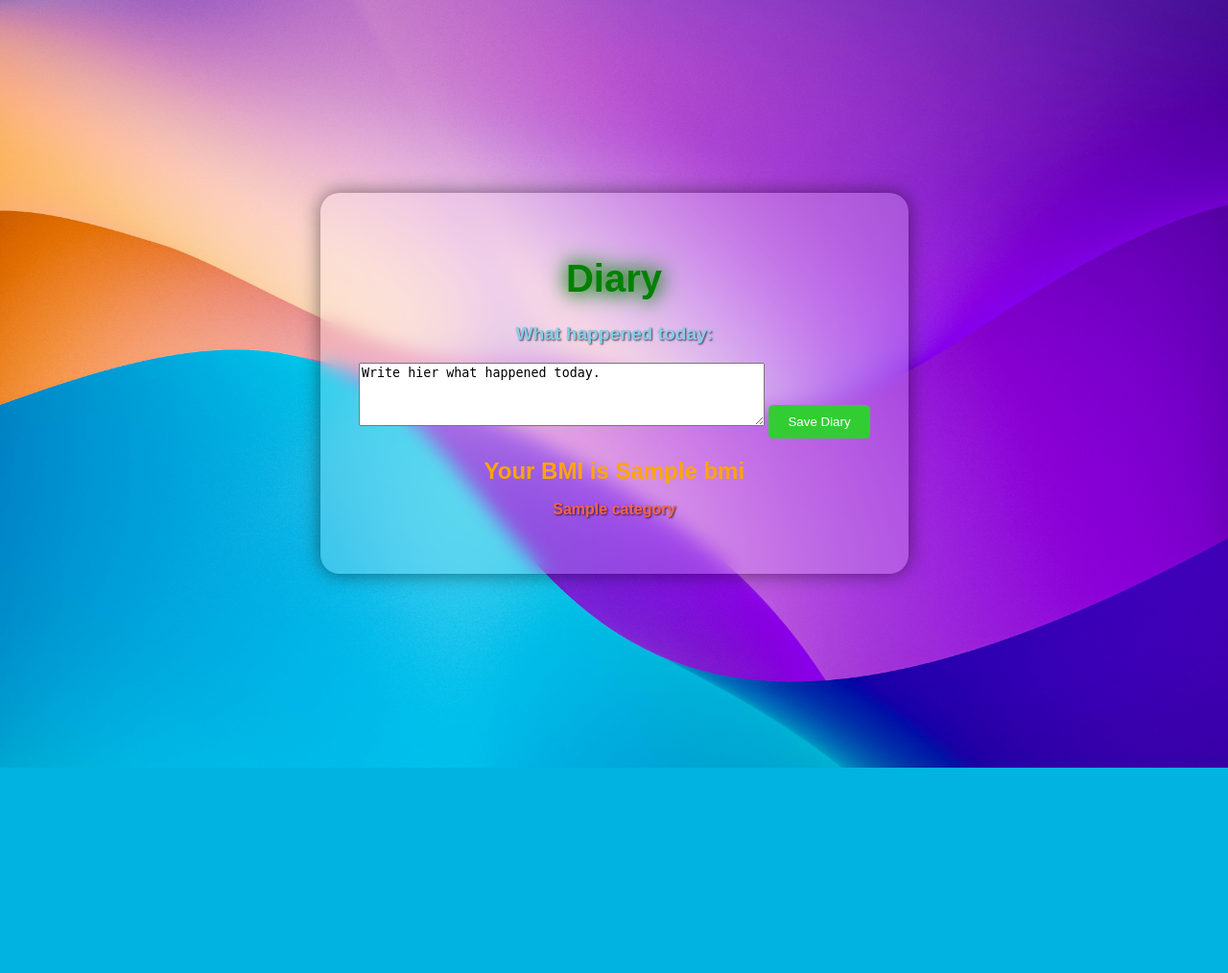
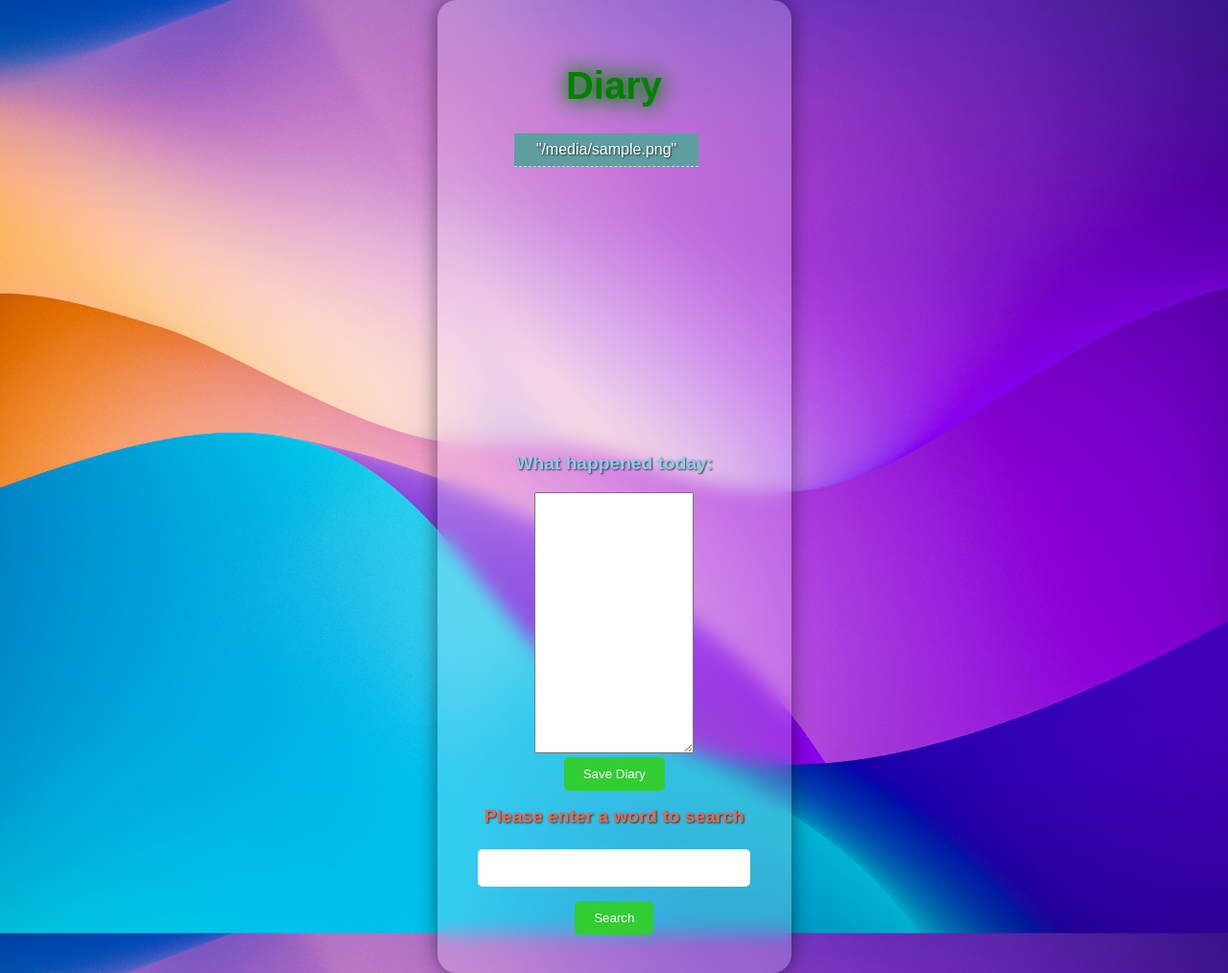
Before and after one commit to anzak-hub/Diary_Flask, a Python web app: template templates/index.html in a window 1280 px wide. Shown: the whole page at 96% size. Before the commit the page ends 800 px from the top, so only its background shows below. Run offline with Jinja, Linux system fonts and the light colour scheme; the template is opened without the code that fills it: most values are stand-ins (such as "Sample title", 1, 10 or a date in 2020).

Commit message:
branch anzhela develop double click functionality on a list of text files

```diff
--- a/static/styles.css
+++ b/static/styles.css
@@ -9,7 +9,8 @@
     display: flex;
     justify-content: center;
     align-items: center;
-    height: 100vh;
+    /*height: 100vh;
+    width: 100vh;*/
     color: #fff;
     text-shadow: 1px 1px 2px rgba(0, 0, 0, 0.7);
 }
@@ -19,7 +20,7 @@
     backdrop-filter: blur(10px);
     border-radius: 20px;
     padding: 40px; /* Größeres Padding für die größere Box */
-    max-width: 700px; /* Deutlich größere Box */
+    /*max-width: 700px; /* Deutlich größere Box */
     text-align: center;
     box-shadow: 0 0 20px rgba(0, 0, 0, 0.5);
     animation: pop 0.5s ease-out;
@@ -36,7 +37,7 @@
     font-size: 1.2em; /* Größere Labels */
 }
 
-form input[type="number"] {
+form input[type="text"] {
     padding: 10px; /* Mehr Padding für größere Felder */
     border: 2px solid #fff;
     border-radius: 5px;
@@ -45,7 +46,7 @@
     transition: 0.3s;
 }
 
-form input[type="number"]:focus {
+form input[type="text"]:focus {
     border-color: #ff69b4; /* Pink */
     background-color: rgba(255, 255, 255, 0.3);
 }
@@ -101,3 +102,53 @@
         transform: translateY(-5px);
     }
 }
+
+#leftsideMenu ul li {
+    border-bottom: 1px dashed lightgray;
+    background-color: cadetblue;
+    padding: 8px 20px 8px 20px;
+    color: white;
+    display: block;
+}
+
+#leftsideMenu ul li a {
+    padding: 8px 20px 8px 20px;
+    color: white;
+    display: block;
+}
+
+#leftsideMenu ul li:hover {
+    background-color: lightgreen;
+    transition: 0.5s;
+    padding-left: 30px;
+    padding-right: 10px;
+}
+
+#leftsideMenu ul li.selected {
+    background-color: lightgreen;
+    transition: 0.5s;
+    padding-left: 30px;
+    padding-right: 10px;
+}
+
+#leftsideMenu ul li:focus {
+    background: lightgreen;
+  }
+
+#leftsideMenu ul li.selected {
+    background: lightgreen;
+}
+
+#leftsideMenu ul{
+    width: 12em;
+    height: 20em;
+    overflow: scroll;
+    overflow-x: hidden;
+}
+
+#diaryInput{
+    width: 12em;
+    height: 20em;
+    overflow: scroll;
+    overflow-x: hidden;
+}
--- a/templates/index.html
+++ b/templates/index.html
@@ -5,6 +5,7 @@
     <meta name="viewport" content="width=device-width, initial-scale=1.0">
     <title>My Diary</title>
     <link rel="stylesheet" href="{{ url_for('static', filename='styles.css') }}">
+    <script src="{{url_for('static', filename='javascriptfile.js')}}"></script>
 </head>
 <body>
     <div class="container">
@@ -13,18 +14,32 @@
             <!--label for="height">Height (cm)</label-->
             <!--input type="number" name="height" id="height" required><br><br-->
 
-            <p><label for="diaryInput">What happened today:</label></p>
-            <textarea id="diaryInput" name="diaryInput" rows="4" cols="50">Write hier what happened today.</textarea>
+            <section>
+                <div id="leftsideMenu" name="comp_select" class="items">
+                    <ul style="list-style-type:none", class="files_names_list">
+                        {% for file in files %}
+                            <li class="file_name"  tabindex="1" ondblclick = "handleDoubleClick('{{ loop.index }}')">
+                                "{{file}}"
+                            </li>
+                        {% endfor %}
+                    </ul>
+                </div>
 
+                <p><label for="diaryInput">What happened today:</label></p>
+                <textarea id="diaryInput" name="diaryInput" rows="4" cols="50">{{ message }}</textarea>
+            </section>
             <!--label for="weight">Weight (kg)</label-->
             <!--input type="number" name="weight" id="weight" required><br><br-->
 
-            <input type="submit" value="Save Diary">
+            <input type="submit" name="save" value="Save Diary">
+
+            <label>
+                <p>Please enter a word to search</p>
+                <input type="text" id="wordToSearch" name="wordToSearch" maxlength="20">
+            </label>
+            <input type="submit" name="search" value="Search">
         </form>
-        {% if bmi %}
-            <h2>Your BMI is {{ bmi }}</h2>
-            <p class="{{ classy }}">{{ category }}</p>
-        {% endif %}
+
     </div>
 
 </body>
```
Also changed, not shown: app.py (+67 -7 lines), static/javascriptfile.js (added, +46 -0 lines).
